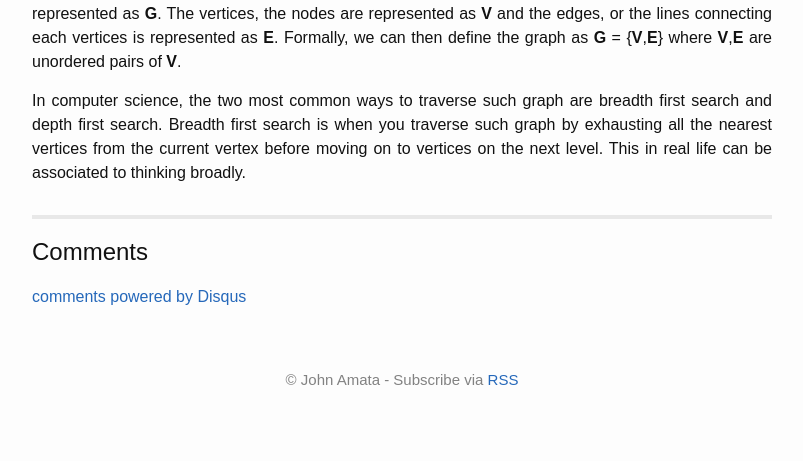
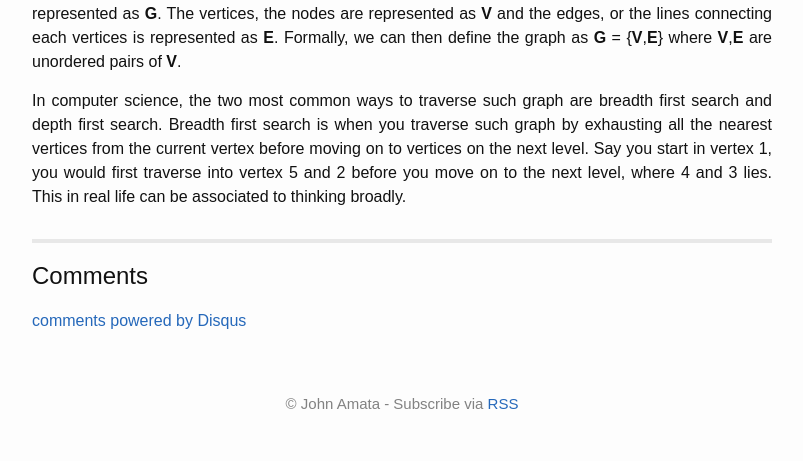
Before and after one commit to jpamata/jpamata.github.io, a Jekyll site: the page built from _posts/2017-10-30-mental-algorithms.md, in a window 1280 px wide. Shown: the part 594-1055 px from the top of the page, without its empty margins (238-1041 px from the left). Built offline with Jekyll 4.4.1, drawn with Linux system fonts in a browser that asks for light colours; comment, search, counter and statistics services are not loaded; before the commit the page ends 1031 px from its top, so only the background shows below that.

Commit message:
Update 2017-10-30-mental-algorithms.md

```diff
--- a/_posts/2017-10-30-mental-algorithms.md
+++ b/_posts/2017-10-30-mental-algorithms.md
@@ -18,7 +18,7 @@ description:
 </p>
 <!-- more -->
 
-<p align="justify">In computer science, the two most common ways to traverse such graph are breadth first search and depth first search. Breadth first search is when you traverse such graph by exhausting all the nearest vertices from the current vertex before moving on to vertices on the next level. This in real life can be associated to thinking broadly.
+<p align="justify">In computer science, the two most common ways to traverse such graph are breadth first search and depth first search. Breadth first search is when you traverse such graph by exhausting all the nearest vertices from the current vertex before moving on to vertices on the next level. Say you start in vertex 1, you would first traverse into vertex 5 and 2 before you move on to the next level, where 4 and 3 lies. This in real life can be associated to thinking broadly.
 </p>
 
 <p align="justify">
```
